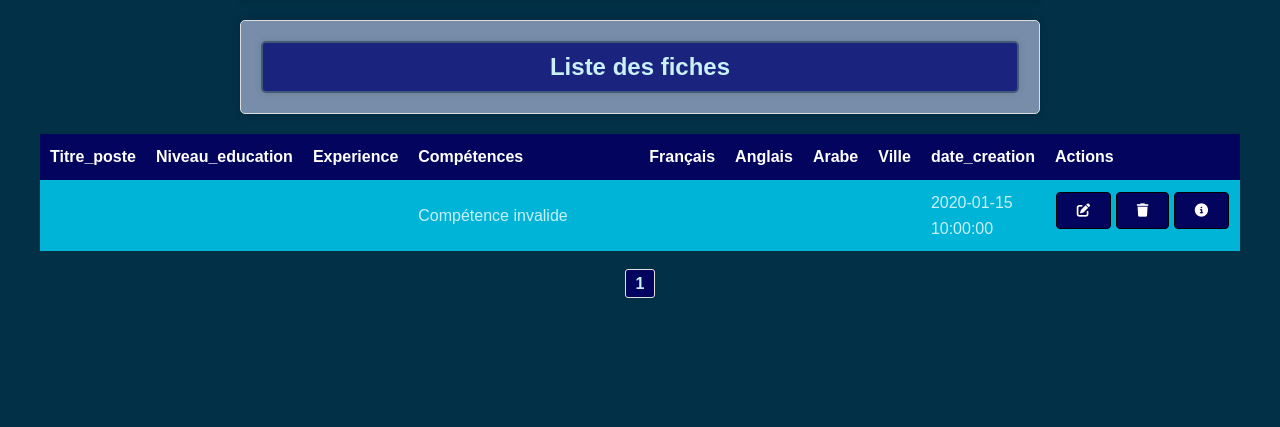
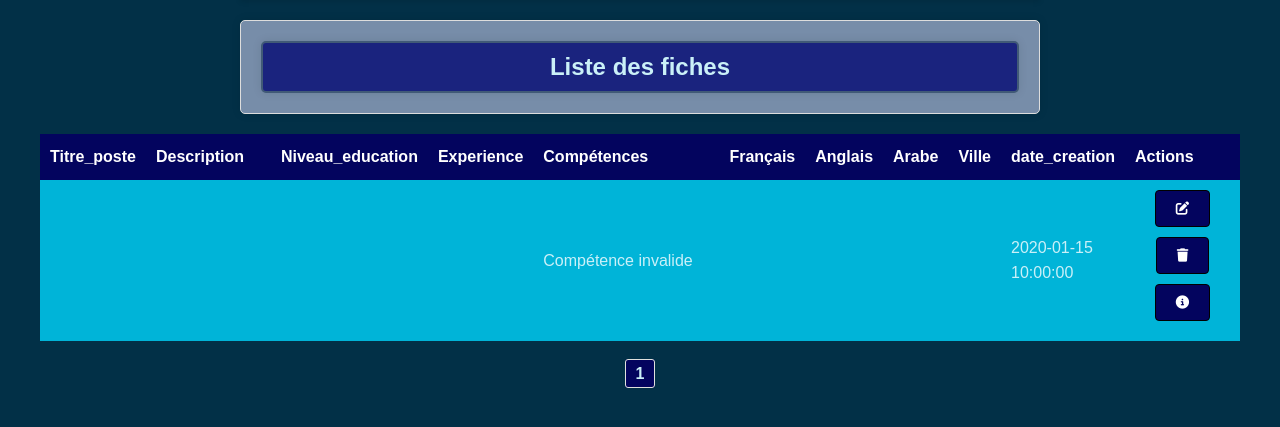
Before and after one commit to saadboukdaire/fiche-de-poste, a PHP site: page /liste.php in a window 1280 px wide. Shown: the part 168-595 px from the top of the page. Run offline with PHP 8.4, Linux system fonts and the light colour scheme; tables that the repository leaves empty or names only in its code hold one stand-in row (values such as "Sample post"); data that the repository does not hold is empty.

Commit message:
Add files via upload

```diff
--- a/liste.php
+++ b/liste.php
@@ -71,6 +71,7 @@ if ($result->num_rows > 0) {
     <table>
         <tr style="background-color: #03045e; color: white;">
             <th style="border:none; padding: 10px; text-align: left;">Titre_poste</th>
+            <th style="border:none; padding: 10px; text-align: left; width: 20%;">Description</th>
             <th style="border:none; padding: 10px; text-align: left;">Niveau_education</th>
             <th style="border: none; padding: 10px; text-align: left;">Experience</th>
             <th style="border: none; padding: 10px; text-align: left; width: 50%;">Compétences</th>
@@ -88,6 +89,21 @@ if ($result->num_rows > 0) {
             ?>
             <tr style="background-color: <?php echo $row_color; ?>; color: #caf0f8;">
                 <td style="border: none; padding: 10px;"><?php echo $row["Titre_poste"]; ?></td>
+                <td style="border: none; padding: 10px; max-width: 200px;">
+    <div class="description-container">
+        <?php
+        $description = $row["Description"];
+        $short_description = substr($description, 0, 50); // Limitez à 100 caractères
+        $is_long_description = strlen($description) > 50;
+        ?>
+        <span class="short-description"><?php echo $short_description; ?><?php if ($is_long_description) { echo '...'; } ?></span>
+        <?php if ($is_long_description) { ?>
+            <span class="long-description" style="display: none;"><?php echo $description; ?></span>
+            <a href="#" class="toggle-description">Voir plus</a>
+        <?php } ?>
+    </div>
+</td>
+
                 <td style="border: none; padding: 10px;"><?php echo $row["Niveau_education"]; ?></td>
                 <td style="border: none; padding: 10px;"><?php echo $row["Experience"]; ?></td>
                 <td style="border: none; padding: 10px; width: 50%;">
@@ -142,12 +158,31 @@ if ($result->num_rows > 0) {
                     moreText.style.display = 'inline';
                     toggle.textContent = 'Afficher moins';
                 } else {
-                    competencesDiv.style.maxHeight = '50px'; // Adjust the height here
+                    competencesDiv.style.maxHeight = '50px';
                     moreText.style.display = 'none';
                     toggle.textContent = 'Afficher plus';
                 }
             });
         });
+        document.querySelectorAll('.toggle-description').forEach(function(toggle) {
+    toggle.addEventListener('click', function(e) {
+        e.preventDefault();
+        const descriptionContainer = toggle.parentElement;
+        const shortDescription = descriptionContainer.querySelector('.short-description');
+        const longDescription = descriptionContainer.querySelector('.long-description');
+
+        if (longDescription.style.display === 'none') {
+            shortDescription.style.display = 'none';
+            longDescription.style.display = 'inline';
+            toggle.textContent = 'Voir moins';
+        } else {
+            shortDescription.style.display = 'inline';
+            longDescription.style.display = 'none';
+            toggle.textContent = 'Voir plus';
+        }
+    });
+});
+
     </script>
 
     <?php
--- a/modifier.php
+++ b/modifier.php
@@ -19,8 +19,7 @@ $francais = '';
 $anglais = '';
 $arabe = '';
 $ville = '';
-$error_message = ''; // Variable to store error message
-
+$error_message = '';
 if ($_SERVER["REQUEST_METHOD"] == "POST" && isset($_POST['id'])) {
     $id = $_POST['id'];
 
--- a/supprimer.php
+++ b/supprimer.php
@@ -16,7 +16,6 @@ if ($_SERVER["REQUEST_METHOD"] == "POST") {
     if (isset($_POST["id"]) && !empty($_POST["id"])) {
         $id = $_POST["id"];
 
-        // Prepared statement to prevent SQL injection
         $stmt = $conn->prepare("DELETE FROM fiche_pst WHERE id = ?");
         $stmt->bind_param("i", $id);
 
```
Also changed, not shown: index.php (+4 -4 lines), inspecter.php (+10 -10 lines), database.php (line endings or trailing spaces), header.php (line endings or trailing spaces), update.php (line endings or trailing spaces).
